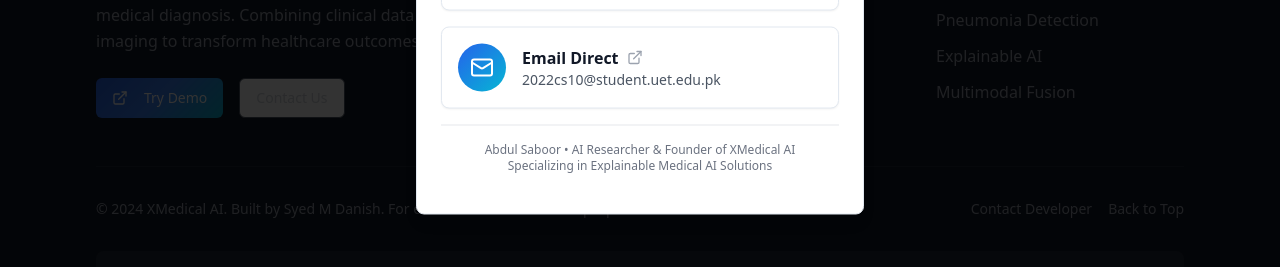
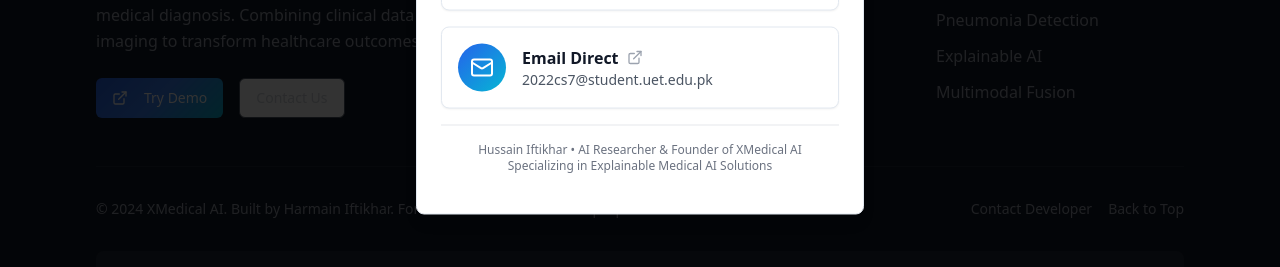
Before and after one commit to ShahbazShaddy/XMedical_Landing_Page, a React (Vite) app: page / in a window 1280 px wide. Both pictures are taken after a click on the button "Contact Developer". Shown: the part 3967-4234 px from the top of the page. Built offline with nearby package versions, Linux system fonts and the light colour scheme.

Commit message:
fix: update author names and email addresses across multiple components

```diff
--- a/index.html
+++ b/index.html
@@ -42,8 +42,8 @@
       },
       "creator": {
         "@type": "Person",
-        "name": "Syed M Danish",
-        "url": "https://www.linkedin.com/in/syed-m-danish/"
+        "name": "Hussain Iftikhar",
+        "url": "https://www.linkedin.com/in/hussain-iftikhar-2403a2200/"
       }
     }
     </script>
--- a/src/components/About.tsx
+++ b/src/components/About.tsx
@@ -54,7 +54,7 @@
                   </div>
                   <div className="flex-1">
                     <h3 className="text-xl font-semibold text-gray-900 mb-1">
-                      Abdul Saboor
+                      Hussain Iftikhar
                     </h3>
                     <p className="text-medical-primary font-medium mb-2">Founder & Lead AI Researcher</p>
                     <p className="text-sm text-gray-600 leading-relaxed">
--- a/src/components/ContactModal.tsx
+++ b/src/components/ContactModal.tsx
@@ -28,13 +28,13 @@
 
   const handleLinkedInClick = () => {
     console.log('Opening LinkedIn profile')
-    window.open('https://www.linkedin.com/in/dementor-abdul-saboor/', '_blank')
+    window.open('https://www.linkedin.com/in/hussain-iftikhar-2403a2200/', '_blank')
     toast.success('Opening LinkedIn profile...')
   }
 
   const handleEmailClick = () => {
     console.log('Opening email client')
-    window.location.href = 'mailto:2022cs10@student.uet.edu.pk'
+    window.location.href = 'mailto:2022cs7@student.uet.edu.pk'
     toast.success('Opening email client...')
   }
 
@@ -99,7 +99,7 @@
                         Email Direct
                         <ExternalLink className="h-4 w-4 ml-2 text-gray-400" />
                       </h3>
-                      <p className="text-sm text-gray-600">2022cs10@student.uet.edu.pk</p>
+                      <p className="text-sm text-gray-600">2022cs7@student.uet.edu.pk</p>
                     </div>
                   </div>
                 </CardContent>
@@ -108,7 +108,7 @@
 
             <div className="pt-4 border-t border-gray-200">
               <p className="text-xs text-gray-500 text-center">
-                Abdul Saboor • AI Researcher & Founder of XMedical AI
+                Hussain Iftikhar • AI Researcher & Founder of XMedical AI
                 <br />
                 Specializing in Explainable Medical AI Solutions
               </p>
--- a/src/components/Footer.tsx
+++ b/src/components/Footer.tsx
@@ -101,7 +101,7 @@
         {/* Bottom Bar */}
         <div className="border-t border-gray-800 mt-12 pt-8 flex flex-col md:flex-row justify-between items-center">
           <p className="text-gray-400 text-sm mb-4 md:mb-0">
-            © 2024 XMedical AI. Built by Syed M Danish. For educational and research purposes.
+            © 2024 XMedical AI. Built by Harmain Iftikhar. For educational and research purposes.
           </p>
           <div className="flex items-center space-x-4">
             <button
```
